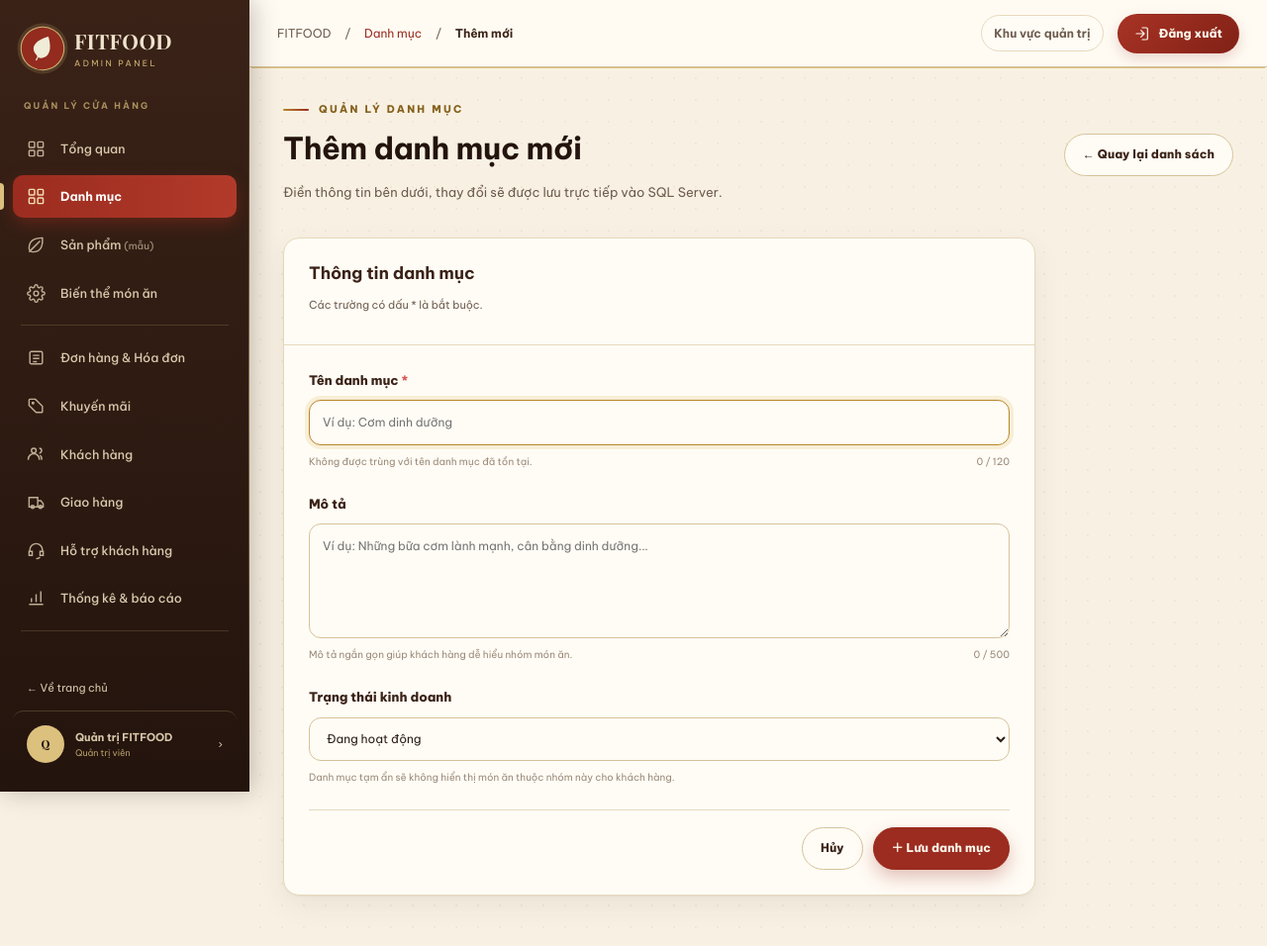
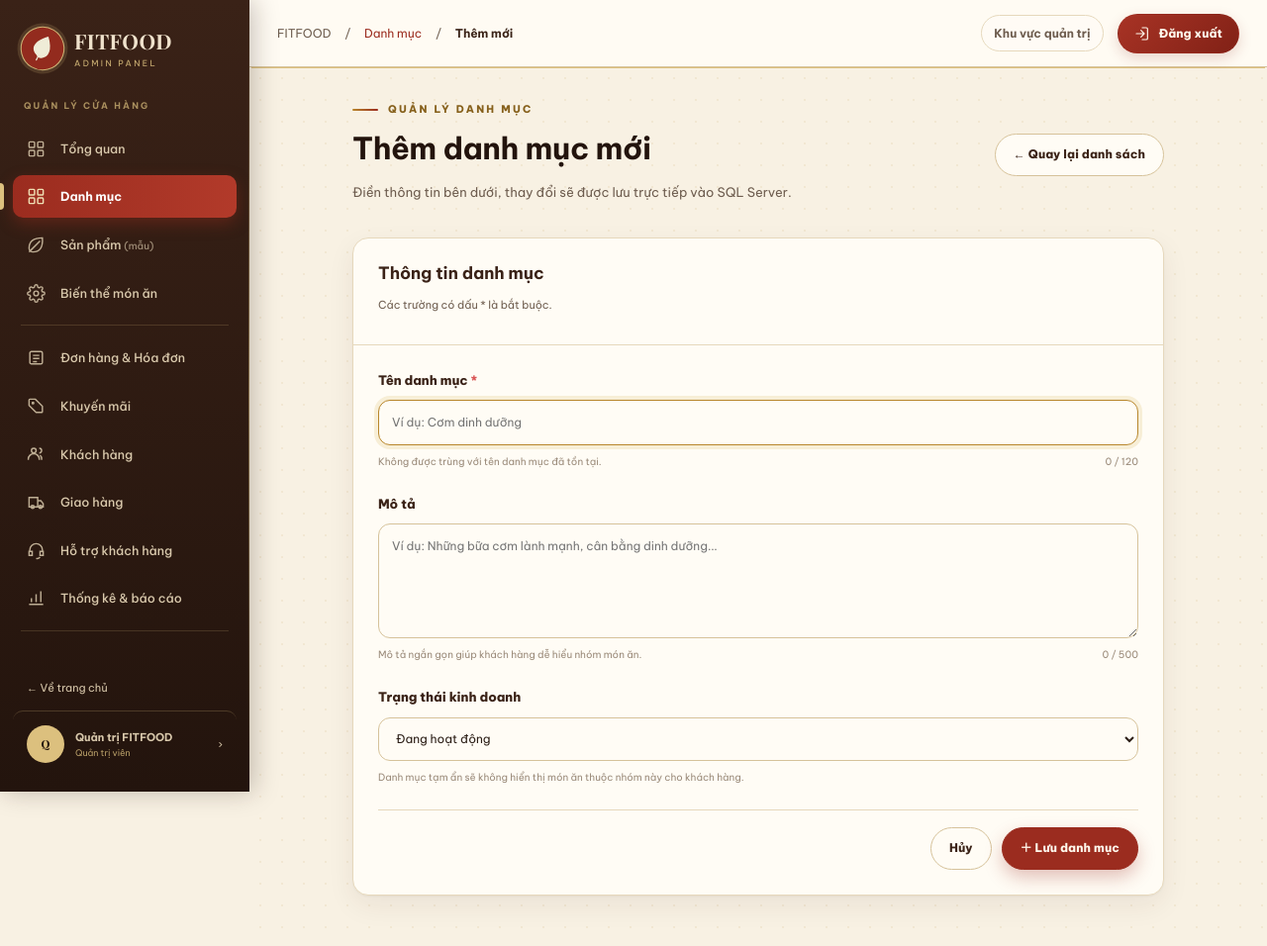
Before and after one commit to phongtttp00593/fitfood, a Spring Boot app: page /admin/categories/new in a window 1280 px wide. Shown: the whole page at 99% size. Run offline with Spring Boot 4, Linux system fonts and the light colour scheme; a user stored in the database is signed in; some of the project's set-up classes (security, data sources, template engines, error pages and the like) are left out, and stand-ins take their place.

Commit message:
FIX LOI TRANG THEM DANH MUC

```diff
--- a/src/main/resources/templates/admin-category-form.html
+++ b/src/main/resources/templates/admin-category-form.html
@@ -17,6 +17,21 @@
     <link rel="stylesheet" th:href="@{/css/fitfood-modern.css}" />
     <link rel="stylesheet" th:href="@{/css/fitfood-categories.css}" />
     <link rel="stylesheet" th:href="@{/css/admin-theme.css}" />
+
+    <!-- CSS căn giữa toàn bộ cụm tiêu đề và form cho cân đối -->
+    <style>
+      .cat-form-wrapper {
+        max-width: 820px;
+        width: 100%;
+        margin: 0 auto;
+      }
+
+      .cat-form-wrapper .cat-form-card {
+        max-width: 100% !important;
+        width: 100%;
+        margin: 0 auto;
+      }
+    </style>
   </head>
   <body class="admin-body">
     <div class="adm-layout">
@@ -57,6 +72,8 @@
         </header>
 
         <main class="adm-content cat-content">
+          <!-- Khung bọc căn giữa toàn bộ nội dung -->
+          <div class="cat-form-wrapper">
             <div class="cat-heading">
               <div>
                 <span class="cat-overline">QUẢN LÝ DANH MỤC</span>
@@ -66,8 +83,8 @@
                   Thêm danh mục mới
                 </h1>
                 <p>
-                Điền thông tin bên dưới, thay đổi sẽ được lưu trực tiếp vào SQL
-                Server.
+                  Điền thông tin bên dưới, thay đổi sẽ được lưu trực tiếp vào
+                  SQL Server.
                 </p>
               </div>
               <a class="cat-outline-btn" th:href="@{/admin/categories}"
@@ -212,6 +229,7 @@
                 </div>
               </form>
             </section>
+          </div>
         </main>
       </div>
     </div>
```
Lines whose indentation alone changed are shown as unchanged.
